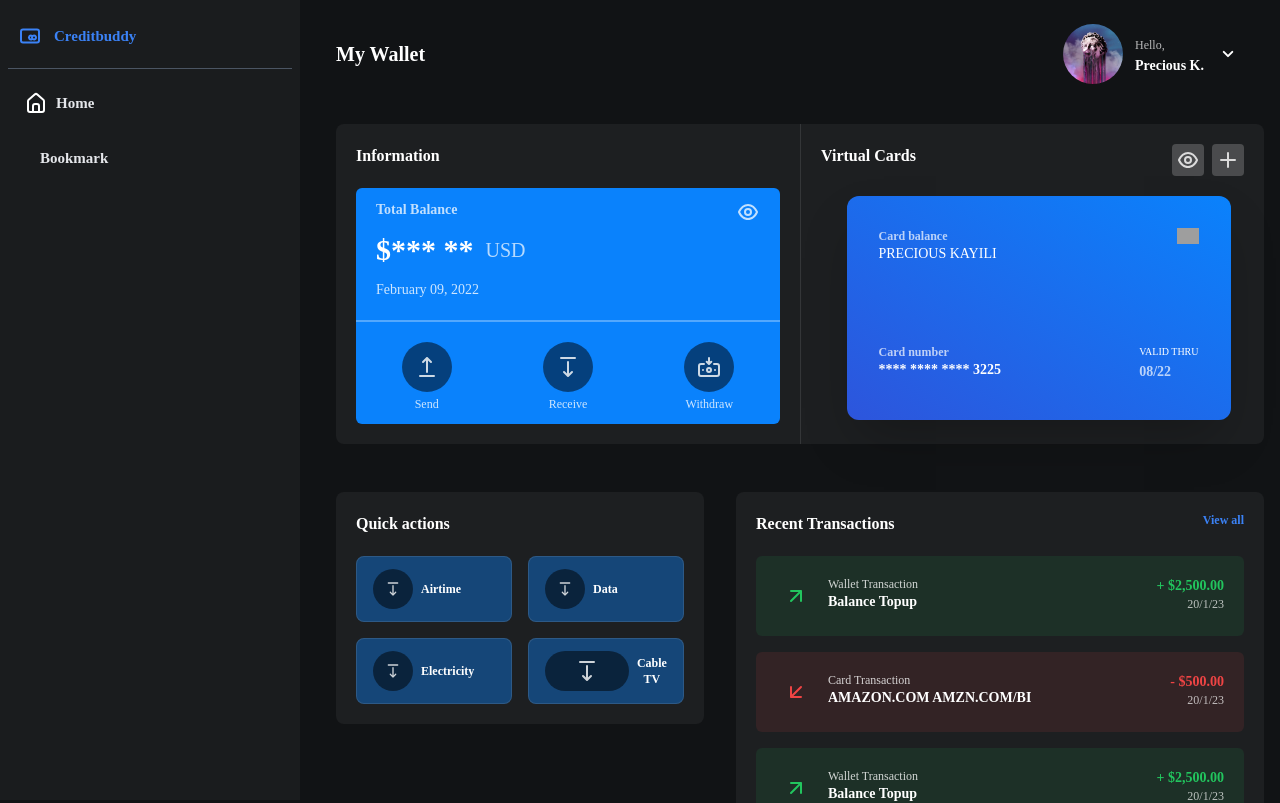
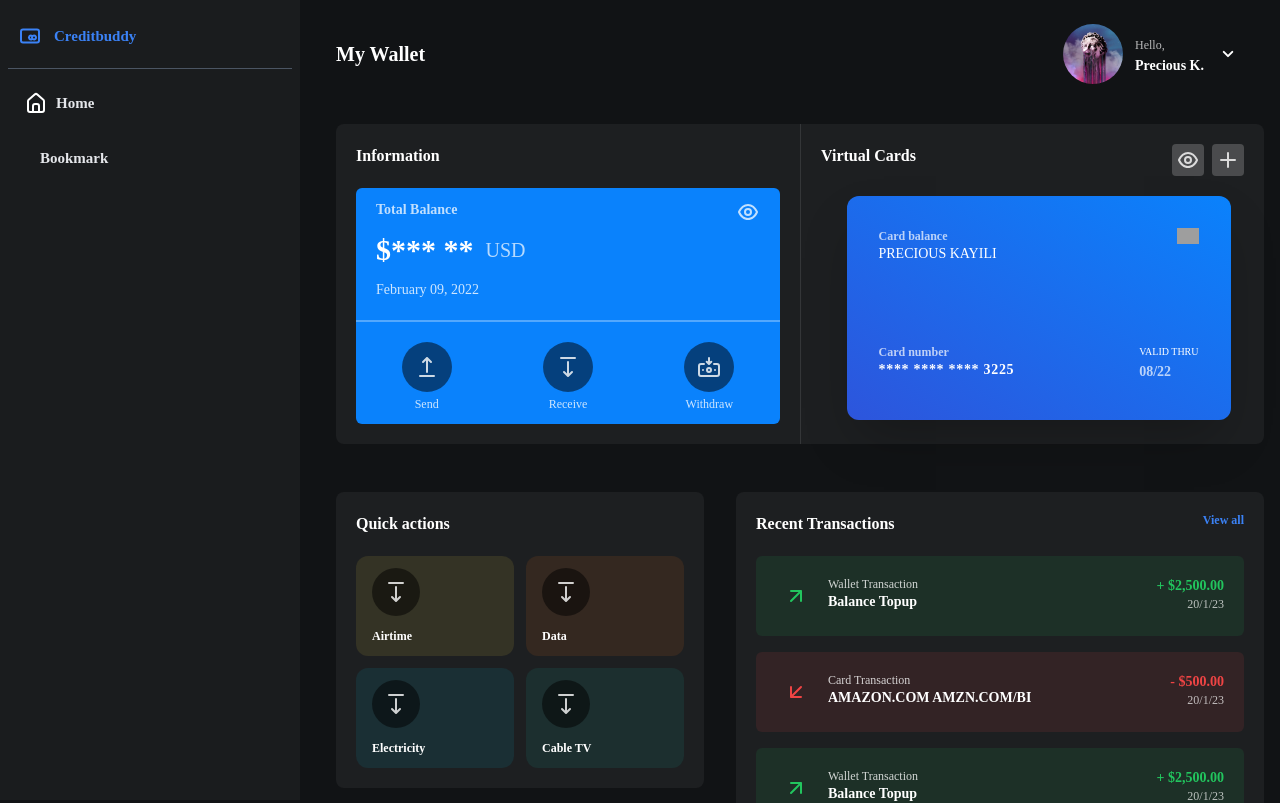
Before and after one commit to preciouskayili/creditbuddy-frontend, a React (Vite) app: page / in a window 1280 px wide. Shown: the top 803 px of the page. Built offline with nearby package versions, Linux system fonts and the light colour scheme; grey boxes are pictures that could not be loaded; a web font is replaced by a local one.

Commit message:
update: quick action cards

```diff
--- a/src/components/Dashboard/QuickActions.jsx
+++ b/src/components/Dashboard/QuickActions.jsx
@@ -6,33 +6,37 @@ import {
 
 const QuickActions = () => {
   return (
-    <div className="grid grid-cols-12 gap-4 mt-3">
-      <button className="bg-[#0A82FC]/40 hover:bg-[#0A82FC]/90 focus:ring-4 ring-[hover:bg-[#0A82FC]/90 border border-white/10 transition-all rounded-lg px-4 py-3 col-span-6 text-xs text-white/80 text-center flex items-center">
-        <div className="text-sm h-[40px] w-[40px] p-3 flex items-center justify-center bg-black/50 rounded-full mr-2">
+    <div className="grid gap-3 grid-cols-12">
+      <button className="col-span-6 bg-yellow-300/10 transition-all rounded-xl px-4 py-3 text-xs text-white/80">
+        <div className="text-sm h-12 w-12 p-3 flex items-center justify-center bg-black/50 rounded-full">
           <UilArrowFromTop />
         </div>
-        <h3 className="font-bold text-white">Airtime</h3>
+        <h3 className="font-bold text-white mt-3 text-left text-md">Airtime</h3>
       </button>
 
-      <button className="bg-[#0A82FC]/40 hover:bg-[#0A82FC]/90 focus:ring-4 ring-[hover:bg-[#0A82FC]/90 border border-white/10 transition-all rounded-lg px-4 py-3 col-span-6 text-xs text-white/80 text-center flex items-center">
-        <div className="text-sm h-[40px] w-[40px] p-3 flex items-center justify-center bg-black/50 rounded-full mr-2">
+      <button className="col-span-6 bg-orange-500/10 transition-all rounded-xl px-4 py-3 text-xs text-white/80">
+        <div className="text-sm h-12 w-12 p-3 flex items-center justify-center bg-black/50 rounded-full">
           <UilArrowFromTop />
         </div>
-        <h3 className="font-bold text-white">Data</h3>
+        <h3 className="font-bold text-white mt-3 text-left text-md">Data</h3>
       </button>
 
-      <button className="bg-[#0A82FC]/40 hover:bg-[#0A82FC]/90 focus:ring-4 ring-[hover:bg-[#0A82FC]/90 border border-white/10 transition-all rounded-lg px-4 py-3 col-span-6 text-xs text-white/80 text-center flex items-center">
-        <div className="text-sm h-[40px] w-[40px] p-3 flex items-center justify-center bg-black/50 rounded-full mr-2">
+      <button className="col-span-6 bg-cyan-500/10 transition-all rounded-xl px-4 py-3 text-xs text-white/80">
+        <div className="text-sm h-12 w-12 p-3 flex items-center justify-center bg-black/50 rounded-full">
           <UilArrowFromTop />
         </div>
-        <h3 className="font-bold text-white">Electricity</h3>
+        <h3 className="font-bold text-white mt-3 text-left text-md">
+          Electricity
+        </h3>
       </button>
 
-      <button className="bg-[#0A82FC]/40 hover:bg-[#0A82FC]/90 focus:ring-4 ring-[hover:bg-[#0A82FC]/90 border border-white/10 transition-all rounded-lg px-4 py-3 col-span-6 text-xs text-white/80 text-center flex items-center">
-        <div className="text-sm h-10 w-10 p-3 flex items-center justify-center bg-black/50 rounded-full mr-2 w-full">
+      <button className="col-span-6 bg-teal-500/10 transition-all rounded-xl px-4 py-3 text-xs text-white/80">
+        <div className="text-sm h-12 w-12 p-3 flex items-center justify-center bg-black/50 rounded-full">
           <UilArrowFromTop />
         </div>
-        <h3 className="font-bold text-white">Cable TV</h3>
+        <h3 className="font-bold text-white mt-3 text-left text-md">
+          Cable TV
+        </h3>
       </button>
     </div>
   );
--- a/src/components/Dashboard/VirtualCards.jsx
+++ b/src/components/Dashboard/VirtualCards.jsx
@@ -1,4 +1,3 @@
-import React from "react";
 import { useKeenSlider } from "keen-slider/react";
 import "keen-slider/keen-slider.min.css";
 import { useState } from "react";
@@ -56,7 +55,9 @@ const VirtualCards = () => {
           <div className="flex justify-between pt-20 pb-7">
             <div>
               <p className="text-white/70 font-bold text-xs">Card number</p>
-              <p className="font-bold uppercase text-sm">**** **** **** 3225</p>
+              <p className="font-bold uppercase text-sm tracking-wider">
+                **** **** **** 3225
+              </p>
             </div>
             <p>
               <small className="text-[10px] block">VALID THRU</small>
```
